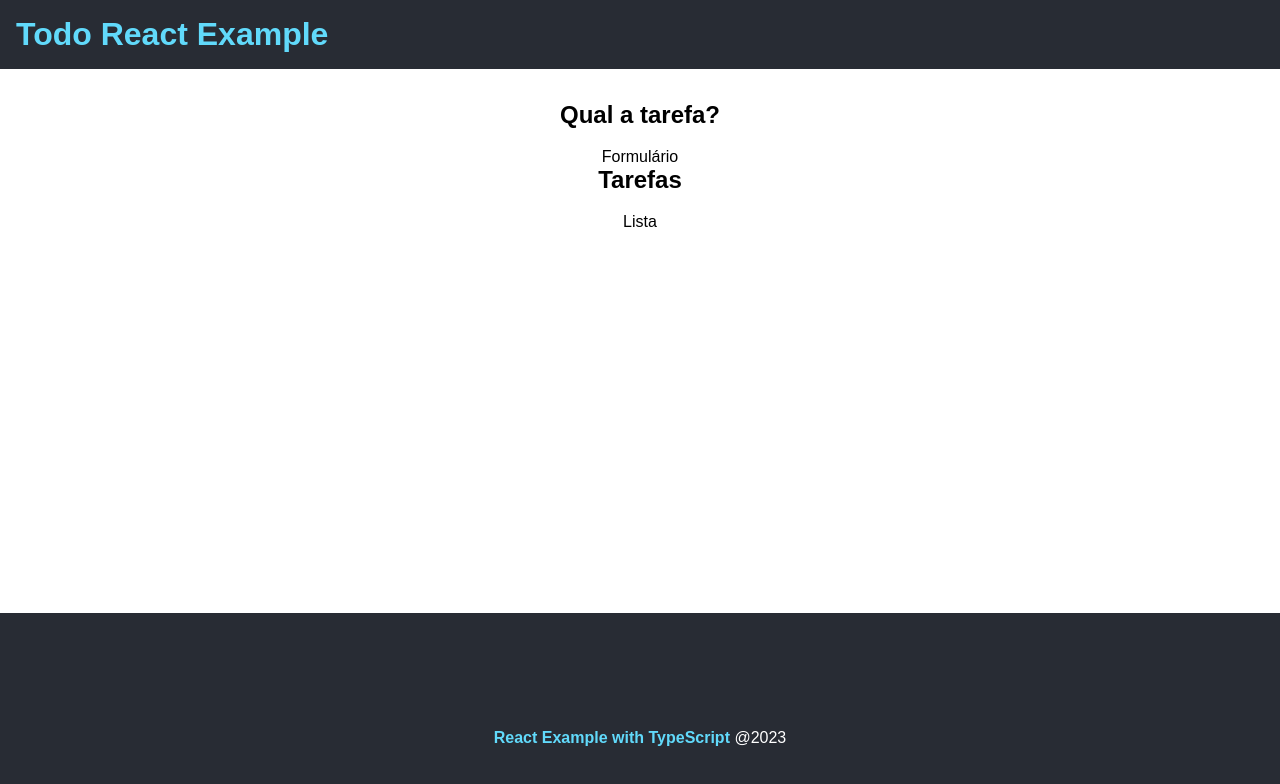
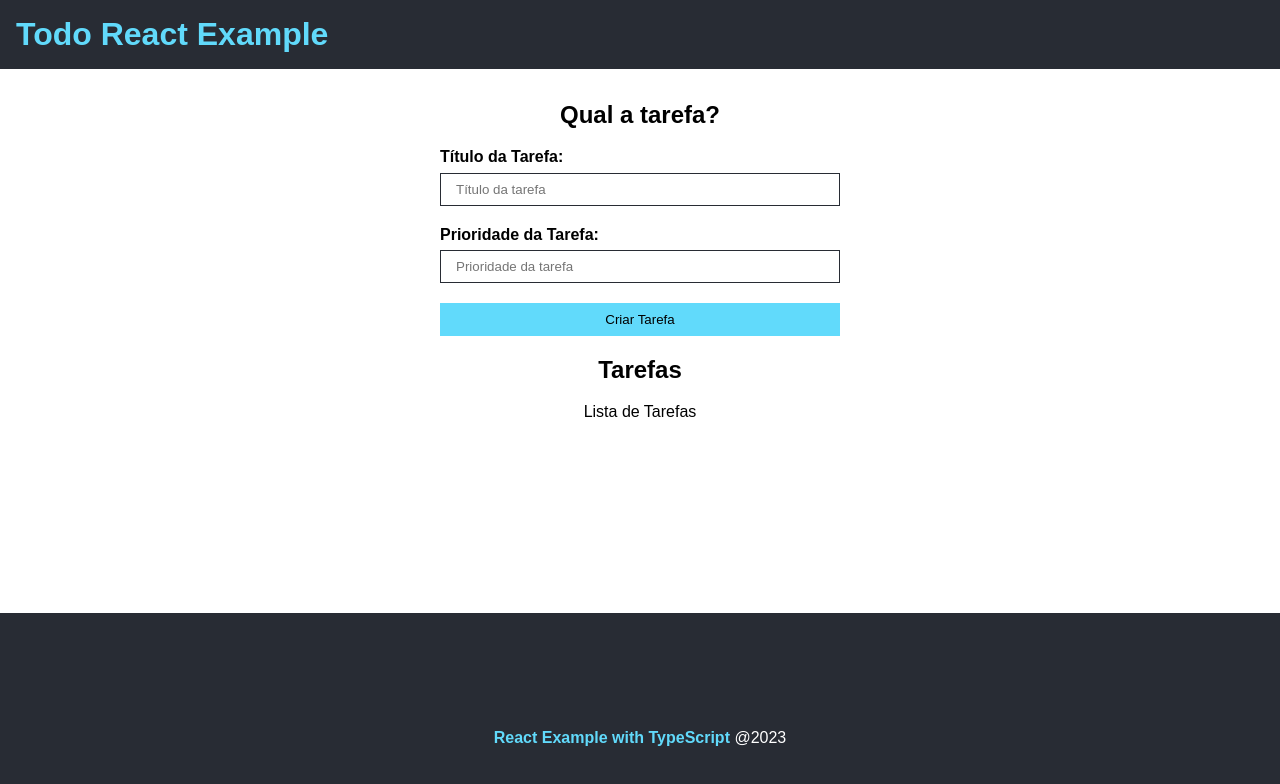
Before and after one commit to leandroHeilig/todo_example, a React (Create React App) app: page / in a window 1280 px wide. Shown: the top 784 px of the page. Built offline with nearby package versions, Linux system fonts and the light colour scheme.

Commit message:
feat: create TaskForm and TaskList files

```diff
--- a/src/App.tsx
+++ b/src/App.tsx
@@ -3,6 +3,10 @@ import Footer from "./components/Footer";
 import Header from "./components/Header";
 
 import styles from "./App.module.css";
+import TaskForm from "./components/TaskForm";
+import TaskList from "./components/TaskList";
+
+import { ITask } from "./interfaces/Task";
 
 function App() {
   return (
@@ -11,11 +15,12 @@ function App() {
       <main className={styles.main}>
         <div>
           <h2>Qual a tarefa?</h2>
-          <p>Formulário</p>
+
+          <TaskForm btnText="Criar Tarefa" />
         </div>
         <div>
           <h2>Tarefas</h2>
-          <p>Lista</p>
+          <TaskList />
         </div>
       </main>
       <Footer />
--- /dev/null
+++ b/src/components/TaskForm.module.css
@@ -0,0 +1,37 @@
+.form {
+    display: flex;
+    flex-direction: column;
+    max-width: 400px;
+    margin: 0 auto;
+}
+
+.form input {
+    padding: 8px 15px;
+    margin-bottom: 1.5em;
+    border-radius: 0;
+    border: 1px solid #282c34;
+}
+
+.form input[type="submit"] {
+    background-color: #61dafb;
+    border: 1px solid #61dafb;
+    color: #000;
+    transition: 0.5s;
+    cursor: pointer;
+}
+
+.form input[type='submit']:hover {
+    background-color: #fff;
+    border-color: #282c34;
+}
+
+.input_container {
+    display: flex;
+    flex-direction: column;
+    text-align: left;
+}
+
+.input_container label {
+    font-weight: bold;
+    margin-bottom: 0.4em;
+}
--- a/src/components/TaskForm.tsx
+++ b/src/components/TaskForm.tsx
@@ -1,9 +1,52 @@
-import React from "react";
+import React, { useState, ChangeEvent, FormEvent, useEffect } from "react";
 
-type Props = {};
+import { ITask } from "../interfaces/Task";
 
-const TaskForm = (props: Props) => {
-  return <div>Formulário</div>;
+import styles from "./TaskForm.module.css";
+
+interface Props {
+  btnText: string;
+}
+
+const TaskForm = ({ btnText }: Props) => {
+  const [id, setId] = useState<number>(0);
+  const [title, setTitle] = useState<string>("");
+  const [priority, setPriority] = useState<number>(0);
+
+  const addTaskHandler = () => {};
+  const handleChange = (e: ChangeEvent<HTMLInputElement>) => {
+    if (e.target.name === "title") {
+      setTitle(e.target.value);
+    } else {
+      setPriority(parseInt(e.target.value));
+    }
+    console.log(title);
+    console.log(priority);
+  };
+
+  return (
+    <form onSubmit={addTaskHandler} className={styles.form}>
+      <div className={styles.input_container}>
+        <label htmlFor="Title">Título da Tarefa:</label>
+        <input
+          type="text"
+          name="title"
+          placeholder="Título da tarefa"
+          onChange={handleChange}
+        />
+      </div>
+      <div className={styles.input_container}>
+        <label htmlFor="priority">Prioridade da Tarefa:</label>
+        <input
+          type="text"
+          name="priority"
+          placeholder="Prioridade da tarefa"
+          onChange={handleChange}
+        />
+      </div>
+      <input type="submit" value={btnText} />
+    </form>
+  );
 };
 
 export default TaskForm;
--- /dev/null
+++ b/src/components/TaskList.tsx
@@ -0,0 +1,13 @@
+import React from "react";
+
+type Props = {};
+
+const TaskList = (props: Props) => {
+  return (
+    <div>
+      <p>Lista de Tarefas</p>
+    </div>
+  );
+};
+
+export default TaskList;
--- /dev/null
+++ b/src/interfaces/Task.ts
@@ -0,0 +1,5 @@
+export interface ITask {
+    id: number;
+    title: string;
+    priority: number;
+}
```
